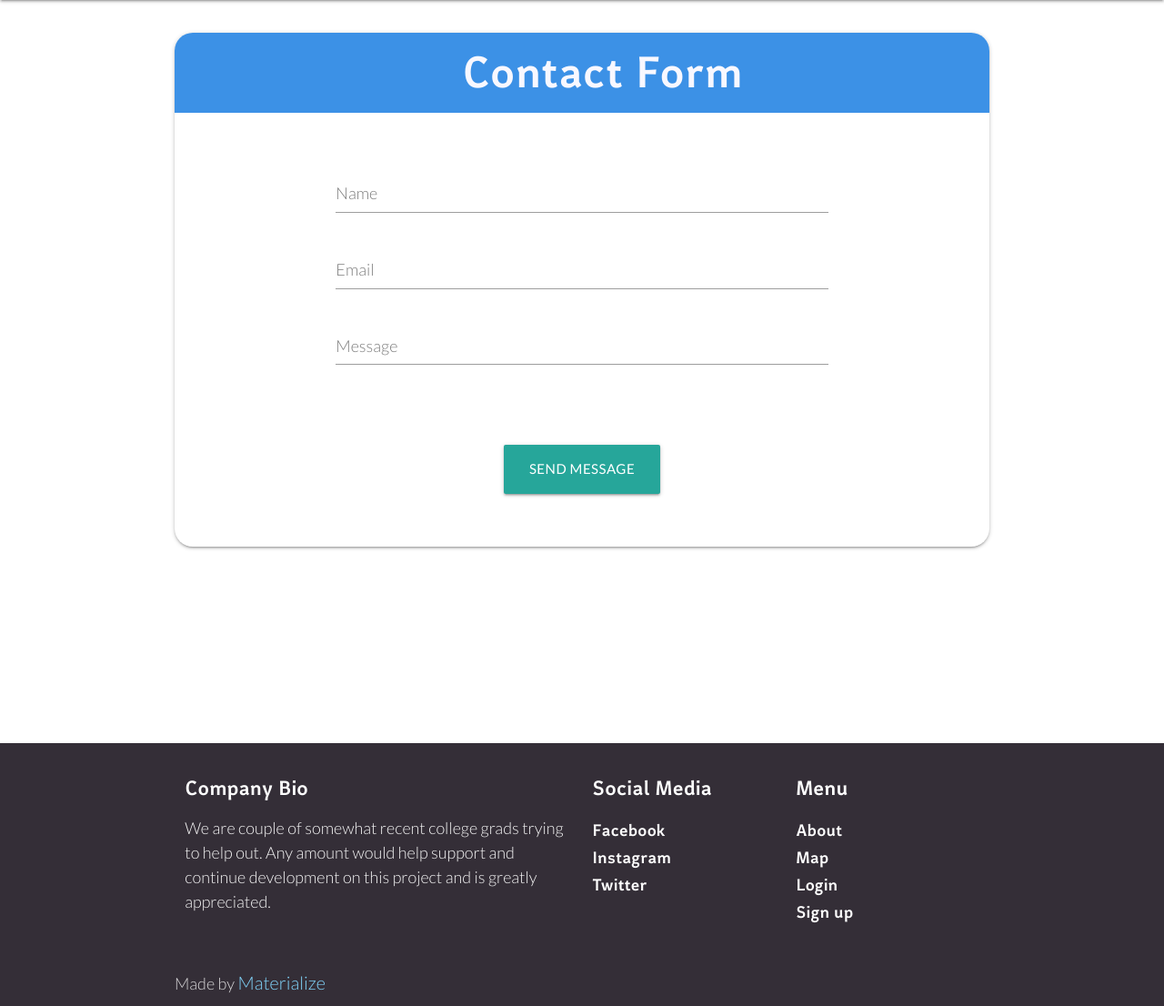
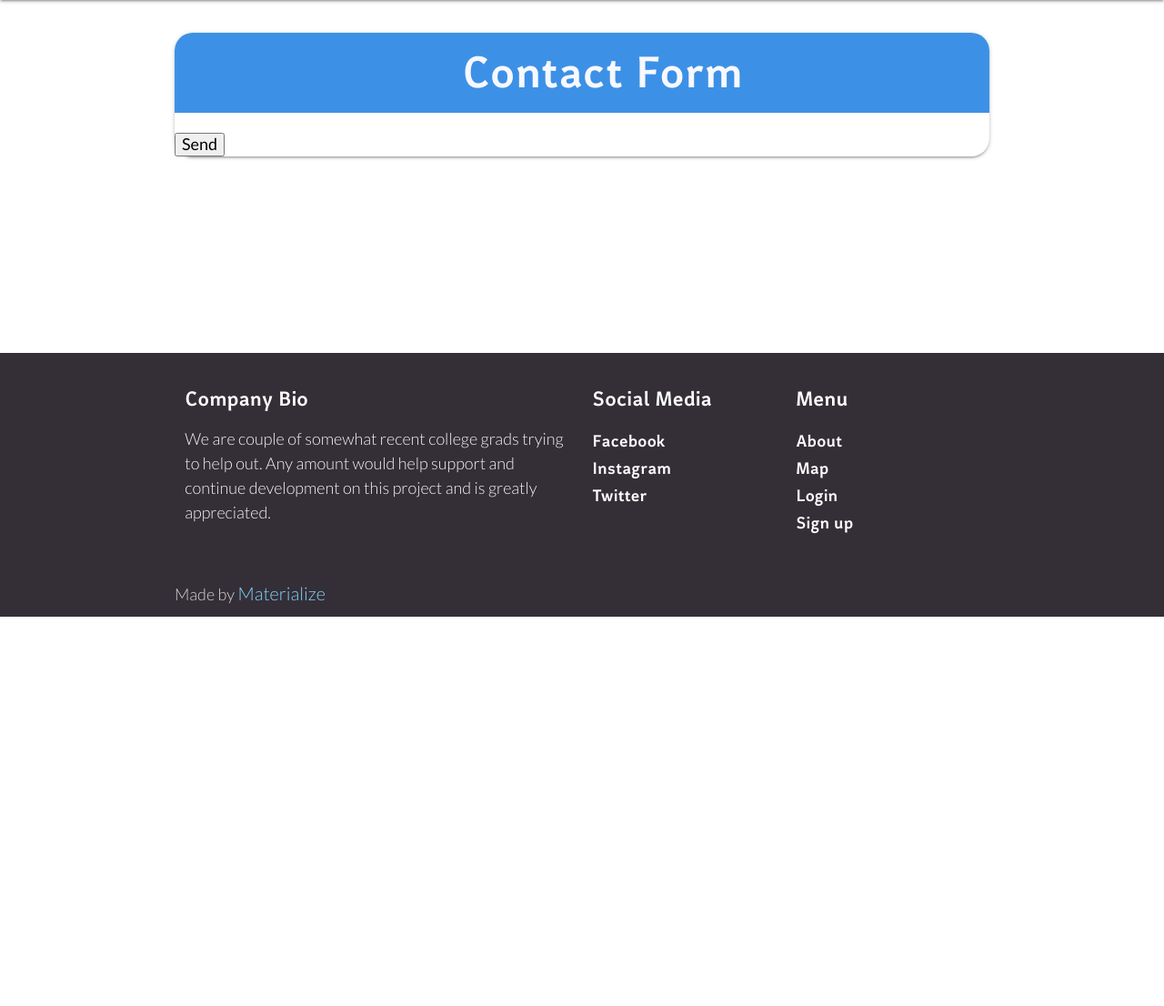
Before and after one commit to justokarell/Sal, a Django app: page /contact in a window 1280 px wide. Shown: the part 64-1170 px from the top of the page at 91% size. After the commit the page ends 742 px from the top, so only its background shows below. Run offline with Django 3.2, Linux system fonts and the light colour scheme; parts of the project's set-up code (start-up, migrations or seed data) failed here and were passed over; some libraries are stand-ins or nearby versions.

Commit message:
able to kinda send email and receive confirmation it was sent

```diff
--- a/Sal_django_site/main/Templates/main/email.html
+++ b/Sal_django_site/main/Templates/main/email.html
@@ -22,38 +22,7 @@
          {% csrf_token %}
          {{ form.as_p }}
          <div class="form-actions">
-         <div class="container">
-         <div class="row">
-            <div class="col m10 offset-m1 s12">
-                  <div class="row">
-                     <form class="col m8 offset-m2 s12">
-                        <div class="row">
-                           <br>
-                              <div class="input-field col s12">
-                                 <input id="name" type="text">
-                                 <label for="name">Name</label>
-                              </div>
-                              <div class="input-field col s12">
-                                 <input id="email" type="email" class="form-input">
-                                 <label for="email">Email</label>
-                              </div>
-                              <div class="input-field col s12">
-                              <textarea id="message" class="materialize-textarea"></textarea>
-                              <label for="message">Message</label>
-                              </div>
-                        </div>
-
-                        <div class="row">
-                              <div class="col m12">
-                              <br>
-                              <p class="center-align"><button class="btn btn-large waves-effect waves-light" type="submit" name="action">Send Message</button></p>
-                              </div>
-                        </div>
-                     </form>
-                  </div>
-               </div>
-            </div>
-         </div>
+            <button type="submit" value="Submit">Send</button>
          </div>
       </form>
     </div>
--- a/Sal_django_site/main/Templates/main/success.html
+++ b/Sal_django_site/main/Templates/main/success.html
@@ -15,10 +15,10 @@
 <div class="container col " style="margin-bottom: 12em;">
     <div class="card hoverable">
         <div class="title-banner">
-            <h2 class="title-text center-align"> Thank you! </h2>
+            <h1 class="title-text center-align"> Thank you! </h1>
         </div>
         <div class="main-text">
-            <h2 class="center-align">Your message was sent and we will get back to you as soon as possible.</h2>
+            <h4 class="center-align">Your message was sent and we will get back to you as soon as possible.</h4>
         </div>
     </div>
 </div>
```
